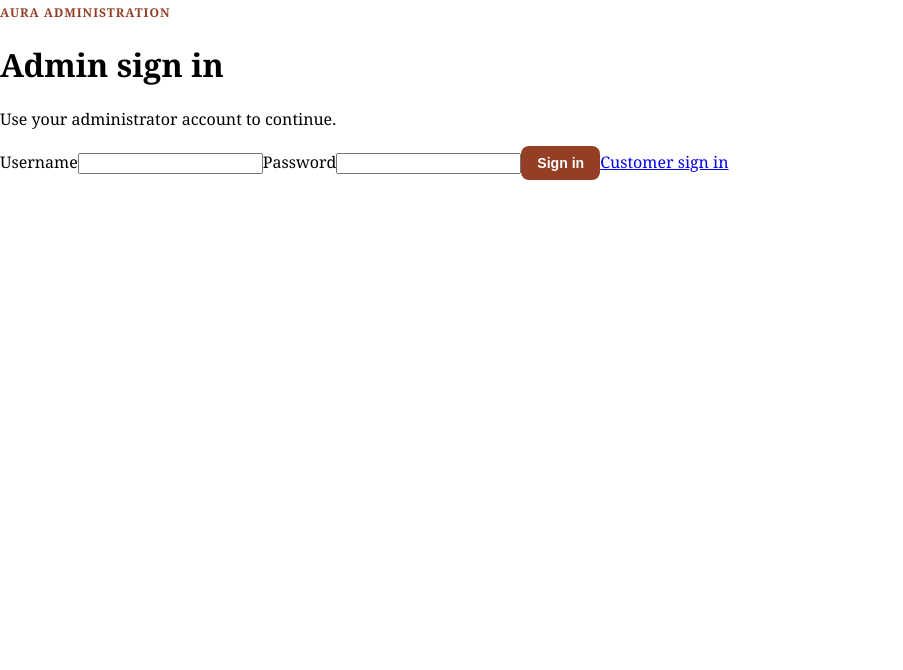
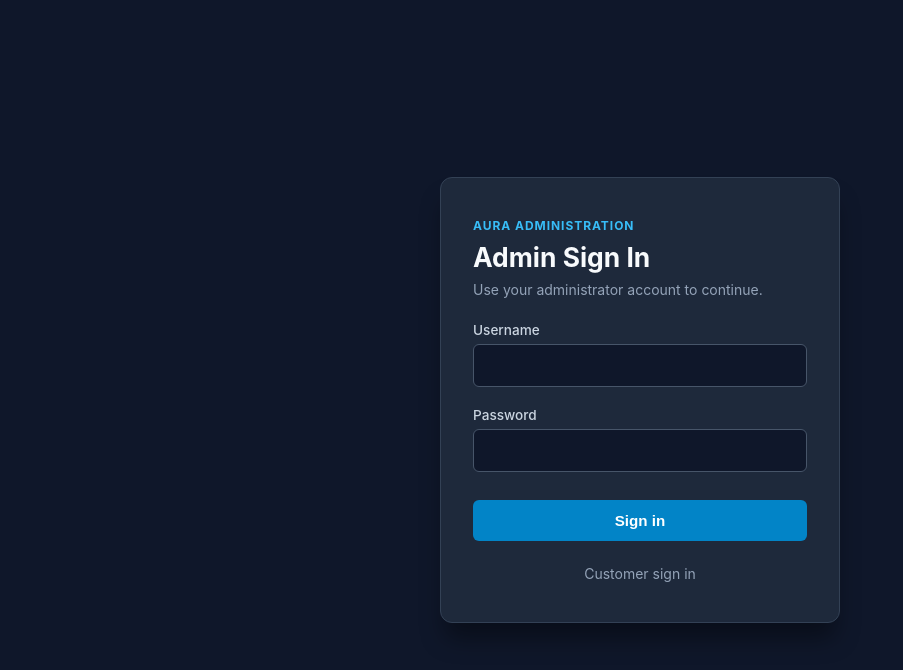
Before and after one commit to muhammadha7an/Ecommerence-forentend, a React (Vite) app: page /admin/login in a window 1280 px wide. Shown: the top 670 px of the page, without its empty margins (0-903 px from the left). Built offline with nearby package versions, Linux system fonts and the light colour scheme; no server answers.

Commit message:
update the admin login stystem

```diff
--- a/src/pages/AdminLogin.jsx
+++ b/src/pages/AdminLogin.jsx
@@ -1,6 +1,7 @@
 import { useState } from "react";
 import { Link, useNavigate } from "react-router-dom";
 import authService from "../services/authService";
+import styles from "../style/AdminLogin.module.css";
 
 function AdminLogin() {
   const navigate = useNavigate();
@@ -19,13 +20,70 @@ function AdminLogin() {
       }
       navigate("/admin/dashboard", { replace: true });
     } catch (requestError) {
-      setError(requestError.response?.data?.message || requestError.message || "Unable to sign in");
+      setError(
+        requestError.response?.data?.message ||
+          requestError.message ||
+          "Unable to sign in"
+      );
     } finally {
       setLoading(false);
     }
   };
 
-  return <div className="admin-login-page"><form className="admin-login-card" onSubmit={submit}><span className="dashboard-welcome">Aura administration</span><h1>Admin sign in</h1><p>Use your administrator account to continue.</p>{error && <div className="dashboard-error">{error}</div>}<label>Username<input value={form.username} onChange={(event) => setForm({ ...form, username: event.target.value })} required autoComplete="username" /></label><label>Password<input type="password" value={form.password} onChange={(event) => setForm({ ...form, password: event.target.value })} required autoComplete="current-password" /></label><button className="dashboard-view-btn" disabled={loading}>{loading ? "Signing in..." : "Sign in"}</button><Link to="/login">Customer sign in</Link></form></div>;
+  return (
+    <div className={styles.pageContainer}>
+      <form className={styles.loginCard} onSubmit={submit}>
+        <span className={styles.welcomeBadge}>Aura Administration</span>
+        <h1 className={styles.title}>Admin Sign In</h1>
+        <p className={styles.description}>
+          Use your administrator account to continue.
+        </p>
+
+        {error && <div className={styles.errorMessage}>{error}</div>}
+
+        <div className={styles.fieldGroup}>
+          <label htmlFor="username" className={styles.label}>
+            Username
+          </label>
+          <input
+            id="username"
+            className={styles.input}
+            value={form.username}
+            onChange={(event) =>
+              setForm({ ...form, username: event.target.value })
+            }
+            required
+            autoComplete="username"
+          />
+        </div>
+
+        <div className={styles.fieldGroup}>
+          <label htmlFor="password" className={styles.label}>
+            Password
+          </label>
+          <input
+            id="password"
+            type="password"
+            className={styles.input}
+            value={form.password}
+            onChange={(event) =>
+              setForm({ ...form, password: event.target.value })
+            }
+            required
+            autoComplete="current-password"
+          />
+        </div>
+
+        <button type="submit" className={styles.submitBtn} disabled={loading}>
+          {loading ? "Signing in..." : "Sign in"}
+        </button>
+
+        <Link to="/login" className={styles.switchLink}>
+          Customer sign in
+        </Link>
+      </form>
+    </div>
+  );
 }
 
 export default AdminLogin;
```
